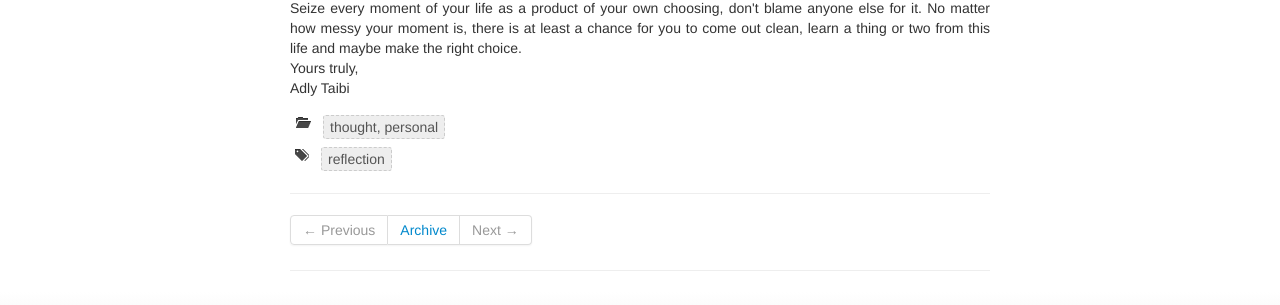
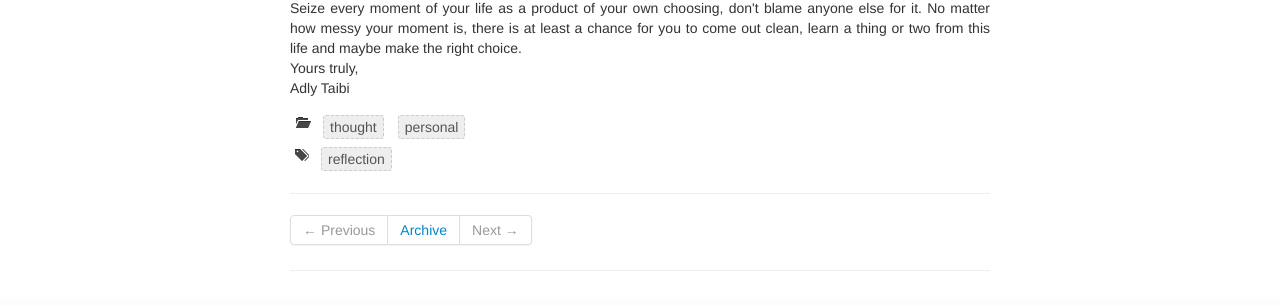
Before and after one commit to adlytaibi/adlytaibi.github.io, a Jekyll site: the page built from pages/2012-08-02-chance-choice-change.md, in a window 1280 px wide. Shown: the part 574-879 px from the top of the page. Built offline with Jekyll 4.4.1, drawn with Linux system fonts in a browser that asks for light colours.

```diff
--- a/pages/2012-08-02-chance-choice-change.md
+++ b/pages/2012-08-02-chance-choice-change.md
@@ -2,7 +2,7 @@
 layout: post
 title:  "Chance, Choice and Change"
 date:   2012-08-02 12:34:56 -0400
-categories: thought, personal
+categories: [thought, personal]
 tags: reflection
 ---
 
```
